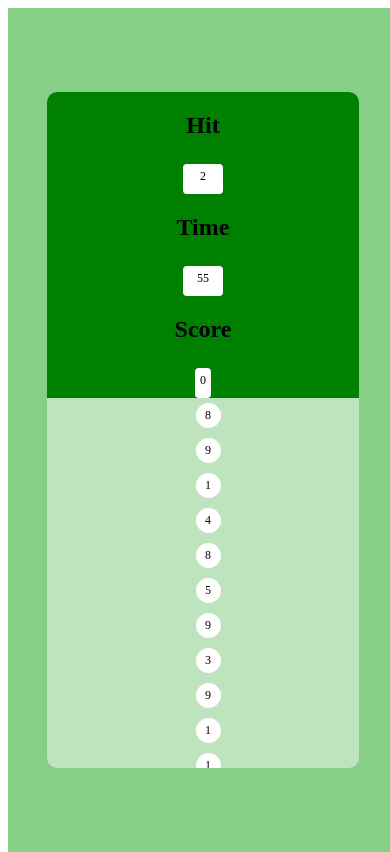
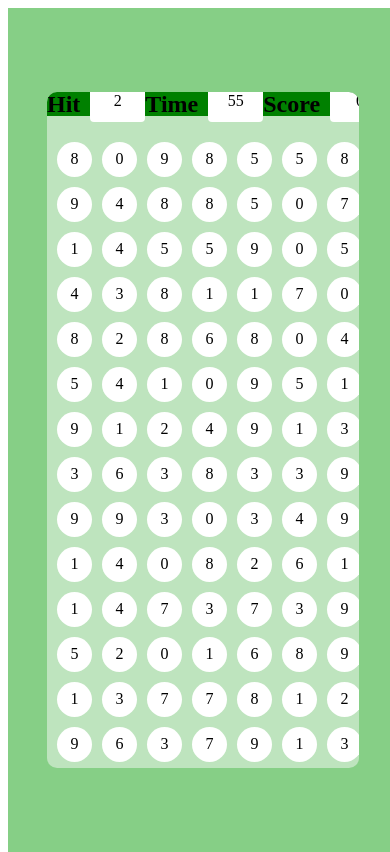
Before and after one commit to khateganesh/Bubble-Game, a plain HTML site: page main.html in a window 390 px wide. Drawn offline with Linux system fonts and the light colour scheme.

Commit message:
Update style.css

```diff
--- a/style.css
+++ b/style.css
@@ -1,7 +1,7 @@
 ho*{
     margin: 0;
     padding: 0;
-    box-sizing: border-box;
+    box-sizing: border-box; ho
     font-family: sans-serif;
 }
 html, body{
@@ -85,36 +85,3 @@ html, body{
     background-color: rgb(134, 207, 134);
     cursor: pointer;
 }
-
-@media only screen and (max-width: 768px) {
-    #ptop {
-        flex-direction: column;
-        height: auto;
-    }
-    .elem {
-        flex-direction: column;
-        align-items: center;
-        gap: 5px;
-    }
-    #ptop #score {
-        width: auto;
-    }
-    .box {
-        width: 30px;
-        height: 20px;
-        font-size: 12px;
-    }
-    #pbtm {
-        height: auto;
-        padding: 5px;
-    }
-    #pbtm a {
-        padding: 8px 16px;
-        font-size: 14px;
-    }
-    .bubble {
-        width: 25px;
-        height: 25px;
-        font-size: 12px;
-    }
-}
```
